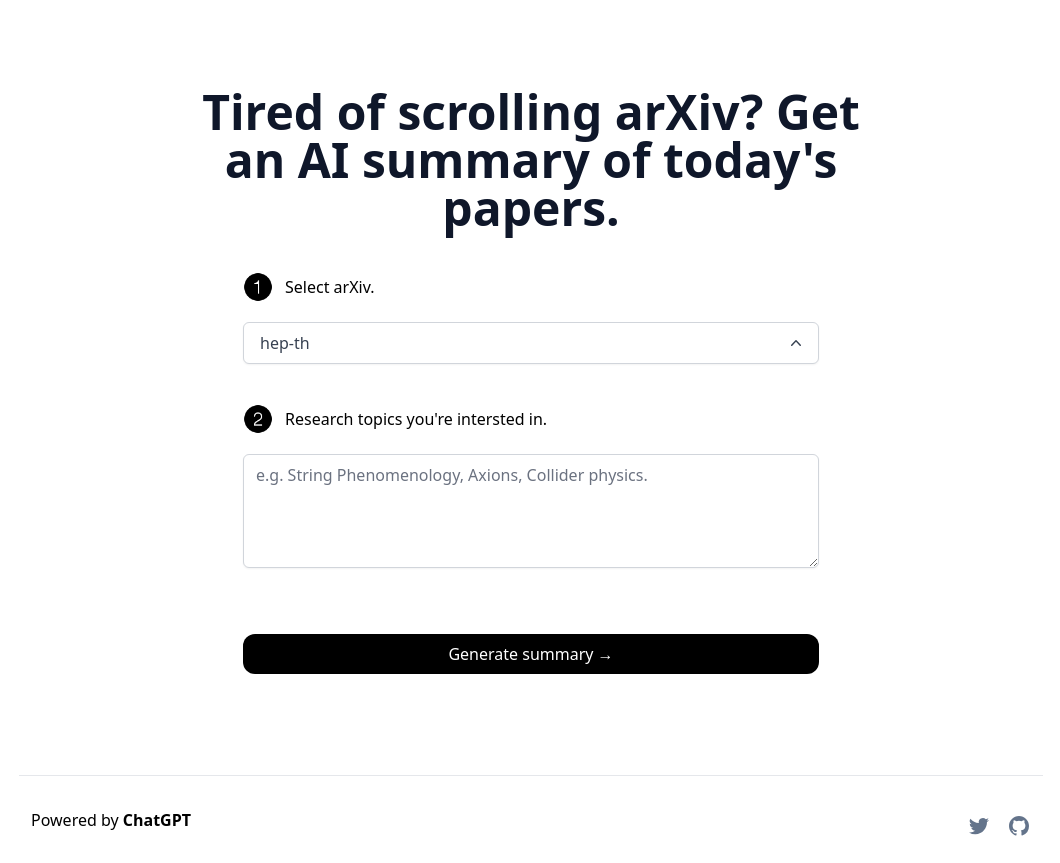
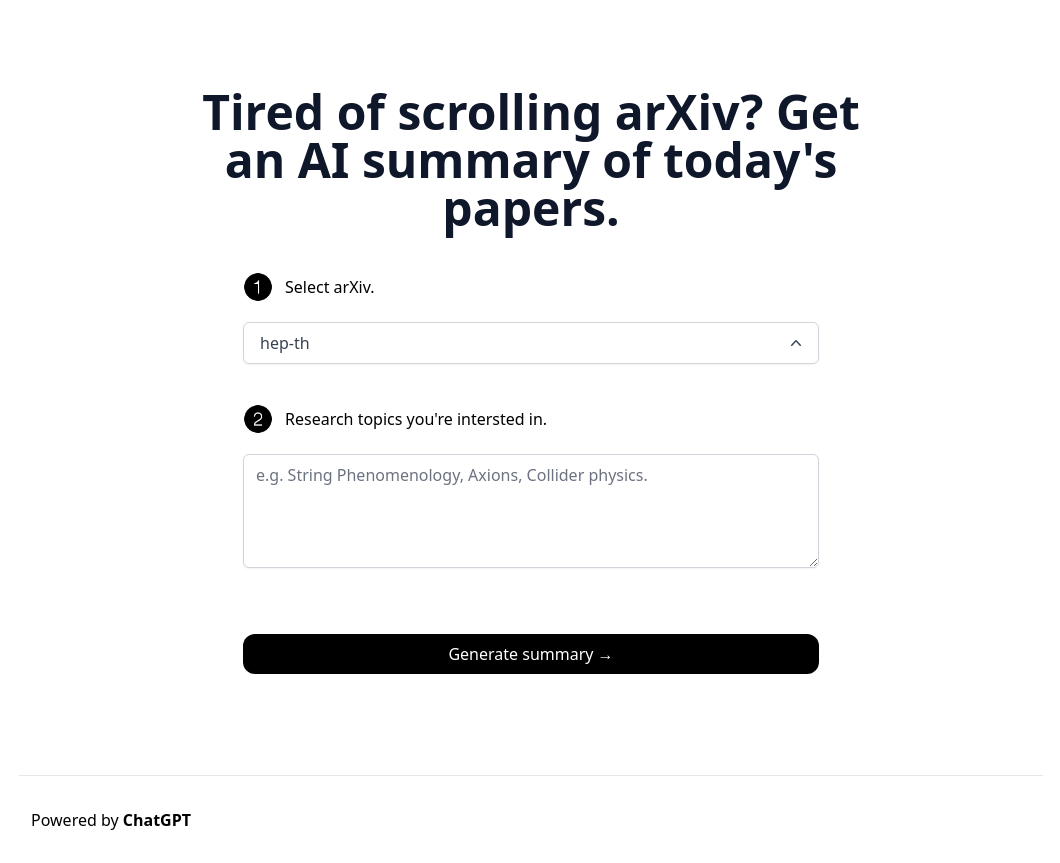
Before and after one commit to stefandriol/AbstractAI, a Next.js app: page / in a window 1280 px wide. Shown: the whole page, without its empty margins (109-1169 px from the left). Built offline with nearby package versions, Linux system fonts and the light colour scheme.

Commit message:
changed footer

```diff
--- a/app/page.tsx
+++ b/app/page.tsx
@@ -5,7 +5,6 @@ import { useRef, useState } from 'react';
 import { Toaster, toast } from 'react-hot-toast';
 import DropDown, { VibeType } from '../components/DropDown';
 import Footer from '../components/Footer';
-import Github from '../components/GitHub';
 import Header from '../components/Header';
 import { useChat } from 'ai/react';
 
--- a/components/Footer.tsx
+++ b/components/Footer.tsx
@@ -13,32 +13,6 @@ export default function Footer() {
           ChatGPT{' '}
         </a>
       </div>
-      <div className="flex space-x-4 pb-4 sm:pb-0">
-        <Link
-          href="https://twitter.com/nutlope"
-          className="group"
-          aria-label="Nutlope Twitter"
-        >
-          <svg
-            aria-hidden="true"
-            className="h-6 w-6 fill-slate-500 group-hover:fill-slate-700"
-          >
-            <path d="M8.29 20.251c7.547 0 11.675-6.253 11.675-11.675 0-.178 0-.355-.012-.53A8.348 8.348 0 0 0 22 5.92a8.19 8.19 0 0 1-2.357.646 4.118 4.118 0 0 0 1.804-2.27 8.224 8.224 0 0 1-2.605.996 4.107 4.107 0 0 0-6.993 3.743 11.65 11.65 0 0 1-8.457-4.287 4.106 4.106 0 0 0 1.27 5.477A4.073 4.073 0 0 1 2.8 9.713v.052a4.105 4.105 0 0 0 3.292 4.022 4.093 4.093 0 0 1-1.853.07 4.108 4.108 0 0 0 3.834 2.85A8.233 8.233 0 0 1 2 18.407a11.615 11.615 0 0 0 6.29 1.84" />
-          </svg>
-        </Link>
-        <Link
-          href="https://github.com/Nutlope/twitterbio"
-          className="group"
-          aria-label="GitHub"
-        >
-          <svg
-            aria-hidden="true"
-            className="h-6 w-6 fill-slate-500 group-hover:fill-slate-700"
-          >
-            <path d="M12 2C6.477 2 2 6.484 2 12.017c0 4.425 2.865 8.18 6.839 9.504.5.092.682-.217.682-.483 0-.237-.008-.868-.013-1.703-2.782.605-3.369-1.343-3.369-1.343-.454-1.158-1.11-1.466-1.11-1.466-.908-.62.069-.608.069-.608 1.003.07 1.531 1.032 1.531 1.032.892 1.53 2.341 1.088 2.91.832.092-.647.35-1.088.636-1.338-2.22-.253-4.555-1.113-4.555-4.951 0-1.093.39-1.988 1.029-2.688-.103-.253-.446-1.272.098-2.65 0 0 .84-.27 2.75 1.026A9.564 9.564 0 0 1 12 6.844a9.59 9.59 0 0 1 2.504.337c1.909-1.296 2.747-1.027 2.747-1.027.546 1.379.202 2.398.1 2.651.64.7 1.028 1.595 1.028 2.688 0 3.848-2.339 4.695-4.566 4.943.359.309.678.92.678 1.855 0 1.338-.012 2.419-.012 2.747 0 .268.18.58.688.482A10.02 10.02 0 0 0 22 12.017C22 6.484 17.522 2 12 2Z" />
-          </svg>
-        </Link>
-      </div>
     </footer>
   );
 }
```
